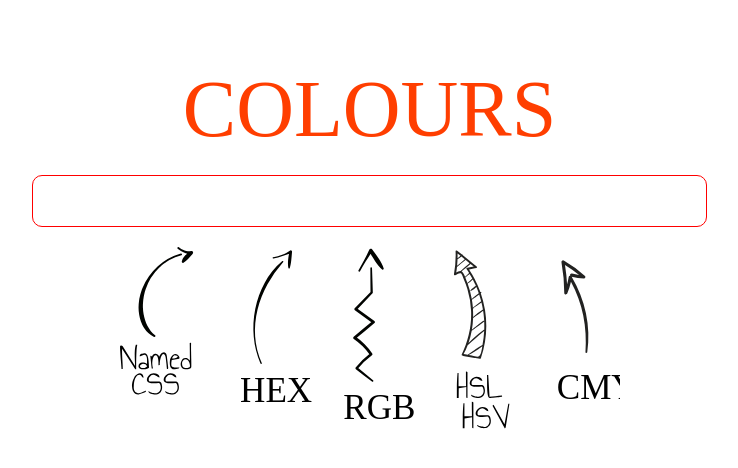
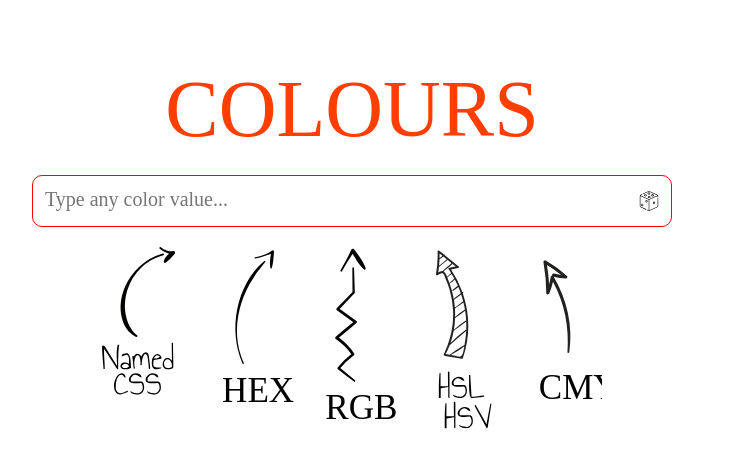
Before and after one commit to EricRovell/colors, a Svelte app: page / in a window 1280 px wide. Shown: the top 468 px of the page, without its empty margins (288-1026 px from the left). Built offline with nearby package versions, Linux system fonts and the light colour scheme.

Commit message:
sticky position input; using rand generator prop

```diff
--- a/src/ColorInput/Input.svelte
+++ b/src/ColorInput/Input.svelte
@@ -1,24 +1,30 @@
 <script>
   export let value = "";
   export let clearInput;
+  export let randColorInput;
+
   $: visible = (value.length > 0);
 </script>
 
 <style>
   div {
     display: grid;
+    grid-auto-flow: column;
     grid-template: 50px / 1fr 20px;
     place-items: center;
 
     border-radius: 10px;
     border: 1px solid red;
-    width: calc(50vw + 35px);
+    width: 100%;
     overflow: hidden;
     padding: 0 0.75em;
+
+    position: sticky;
+    top: 10px;
   }
 
   div:focus-within {
-    filter: drop-shadow(1px 1px 1px rgb(0 0 0 / 0.25));
+    filter: drop-shadow(1px 1px 4px rgb(0 0 0 / 0.25));
   }
 
   input[type=text] {
@@ -35,6 +41,15 @@
     border: none;
   }
 
+  input:focus::placeholder {
+    opacity: 0;
+  }
+
+  input::placeholder {
+    font-family: inherit;
+    font-size: 1.25em;
+  }
+
   svg {
     width: 20px;
     height: 20px;
@@ -49,11 +64,27 @@
 </style>
 
 <div>
-  <input type="text" bind:value>
+  <input
+    type="text"
+    bind:value
+    placeholder="Type any color value...">
   <svg
     viewBox="0 0 512.001 512.001"
     class:hidden={!visible}
     on:click={clearInput}>
     <path d="M284.286,256.002L506.143,34.144c7.811-7.811,7.811-20.475,0-28.285c-7.811-7.81-20.475-7.811-28.285,0L256,227.717 L34.143,5.859c-7.811-7.811-20.475-7.811-28.285,0c-7.81,7.811-7.811,20.475,0,28.285l221.857,221.857L5.858,477.859 c-7.811,7.811-7.811,20.475,0,28.285c3.905,3.905,9.024,5.857,14.143,5.857c5.119,0,10.237-1.952,14.143-5.857L256,284.287 l221.857,221.857c3.905,3.905,9.024,5.857,14.143,5.857s10.237-1.952,14.143-5.857c7.811-7.811,7.811-20.475,0-28.285 L284.286,256.002z"/>
   </svg>
+  <svg
+    viewBox="0 0 512 512"
+    on:click={randColorInput}
+    xmlns="http://www.w3.org/2000/svg">
+      <path d="m484 167.383c4.142 0 7.5-3.358 7.5-7.5v-27.165c0-15.297-8.91-29.031-22.354-35.402l-196.266-93.486c-10.73-5.107-23.033-5.106-33.751.001l-143.1 68.161c-3.74 1.781-5.327 6.257-3.546 9.996s6.256 5.327 9.996 3.546l143.101-68.162c6.622-3.155 14.222-3.155 20.852 0l196.278 93.491c1.212.574 2.361 1.258 3.452 2.021l-210.162 100.106-210.156-100.103c1.096-.765 2.251-1.452 3.471-2.03l24.285-11.567c3.739-1.781 5.327-6.257 3.545-9.996-1.782-3.74-6.255-5.326-9.997-3.545l-24.271 11.56c-13.563 6.428-22.377 20.203-22.377 35.409v246.583c0 15.039 8.776 28.936 22.358 35.405l131.112 62.445c3.739 1.781 8.215.194 9.996-3.546s.194-8.215-3.546-9.996l-131.111-62.445c-8.389-3.996-13.809-12.577-13.809-21.863v-246.583c0-2.595.411-5.144 1.209-7.567l211.791 100.881v269.776c-.999-.325-1.976-.714-2.921-1.165l-36.271-17.275c-3.74-1.784-8.216-.194-9.996 3.546-1.781 3.74-.194 8.215 3.546 9.996l36.264 17.272c5.231 2.499 11.068 3.82 16.879 3.82 5.819 0 11.659-1.321 16.882-3.816l196.265-93.474c.043-.021.111-.053.154-.074l.254-.123c13.332-6.545 21.946-20.364 21.946-35.204v-187.615c0-4.142-3.358-7.5-7.5-7.5s-7.5 3.358-7.5 7.5v187.612c0 9.164-5.321 17.697-13.644 21.783l-196.433 93.555c-.945.451-1.923.84-2.923 1.165v-269.78l211.791-100.881c.798 2.423 1.209 4.972 1.209 7.567v27.165c-.002 4.143 3.356 7.501 7.498 7.501z"/>
+      <path d="m359.334 301.469c-2.886 21.371 9.721 36.918 24.916 36.918 13.591 0 25.526-12.466 27.866-29.789 2.511-18.589-7.114-34.716-21.913-36.715-14.807-1.997-28.358 10.998-30.869 29.586zm37.916 5.122c-1.315 9.741-7.845 17.563-13.996 16.729-6.14-.829-10.371-10.102-9.055-19.843 1.316-9.742 7.862-17.562 13.996-16.729 6.14.83 10.371 10.102 9.055 19.843z"/>
+      <path d="m218.905 261.602c-1.022-18.73-13.453-32.771-28.316-31.955-14.856.811-25.692 16.118-24.669 34.847.994 18.214 12.783 31.99 27.094 31.989 13.743 0 27.037-13.891 25.891-34.881zm-25.488 19.87c-6.126.334-11.986-7.981-12.521-17.796-.536-9.815 4.376-18.718 10.51-19.053 6.13-.319 11.985 7.981 12.521 17.796.426 7.804-3.248 18.656-10.51 19.053z"/>
+      <path d="m57.015 358.592c1.061 19.451 14 31.988 27.156 31.987 14.131 0 26.948-14.43 25.831-34.879-1.102-20.207-14.887-32.691-28.317-31.955-13.5.736-25.767 14.775-24.67 34.847zm25.487-19.87c7.299-.387 12.095 9.982 12.522 17.795.417 7.643-3.172 18.652-10.511 19.053-7.299.39-12.094-9.982-12.521-17.795-.425-7.804 3.249-18.657 10.51-19.053z"/>
+      <path d="m165.31 135.177c18.73-1.022 32.767-13.46 31.957-28.316-.747-13.69-14.983-25.749-34.849-24.669-18.73 1.022-32.768 13.46-31.957 28.316.876 16.025 17.659 25.613 34.849 24.669zm-2.075-38.008c7.578-.41 18.65 3.127 19.054 10.509.334 6.135-7.981 11.986-17.796 12.522-9.818.542-18.718-4.375-19.054-10.51-.335-6.134 7.981-11.985 17.796-12.521z"/>
+      <path d="m252.29 37.786c-18.73 1.022-32.768 13.46-31.957 28.315.72 13.211 14.436 25.78 34.849 24.669 18.73-1.022 32.767-13.46 31.957-28.315-.812-14.855-16.118-25.693-34.849-24.669zm2.075 38.008c-7.663.415-18.653-3.181-19.054-10.509-.334-6.134 7.981-11.985 17.796-12.521 7.706-.42 18.654 3.194 19.054 10.51.334 6.133-7.981 11.984-17.796 12.52z"/>
+      <path d="m349.283 138.349c20.208-1.102 32.69-14.887 31.957-28.316-.75-13.747-15.06-25.75-34.849-24.669-18.73 1.022-32.767 13.46-31.957 28.316.748 13.677 14.687 25.776 34.849 24.669zm-2.075-38.008c7.578-.41 18.65 3.127 19.054 10.509.398 7.283-9.967 12.093-17.796 12.521-9.813.543-18.719-4.375-19.054-10.509-.334-6.134 7.982-11.985 17.796-12.521z"/>
+      <path d="m258.634 126.598c-18.73 1.022-32.767 13.46-31.957 28.316.776 14.206 14.806 24.736 32.412 24.736 21.36 0 35.163-14.298 34.394-28.383-.75-13.748-15.057-25.748-34.849-24.669zm2.074 38.008c-9.821.538-18.718-4.375-19.054-10.509-.334-6.135 7.981-11.986 17.796-12.522 7.571-.409 18.65 3.121 19.054 10.51.399 7.283-9.966 12.093-17.796 12.521z"/>
+  </svg>
 </div>
```
